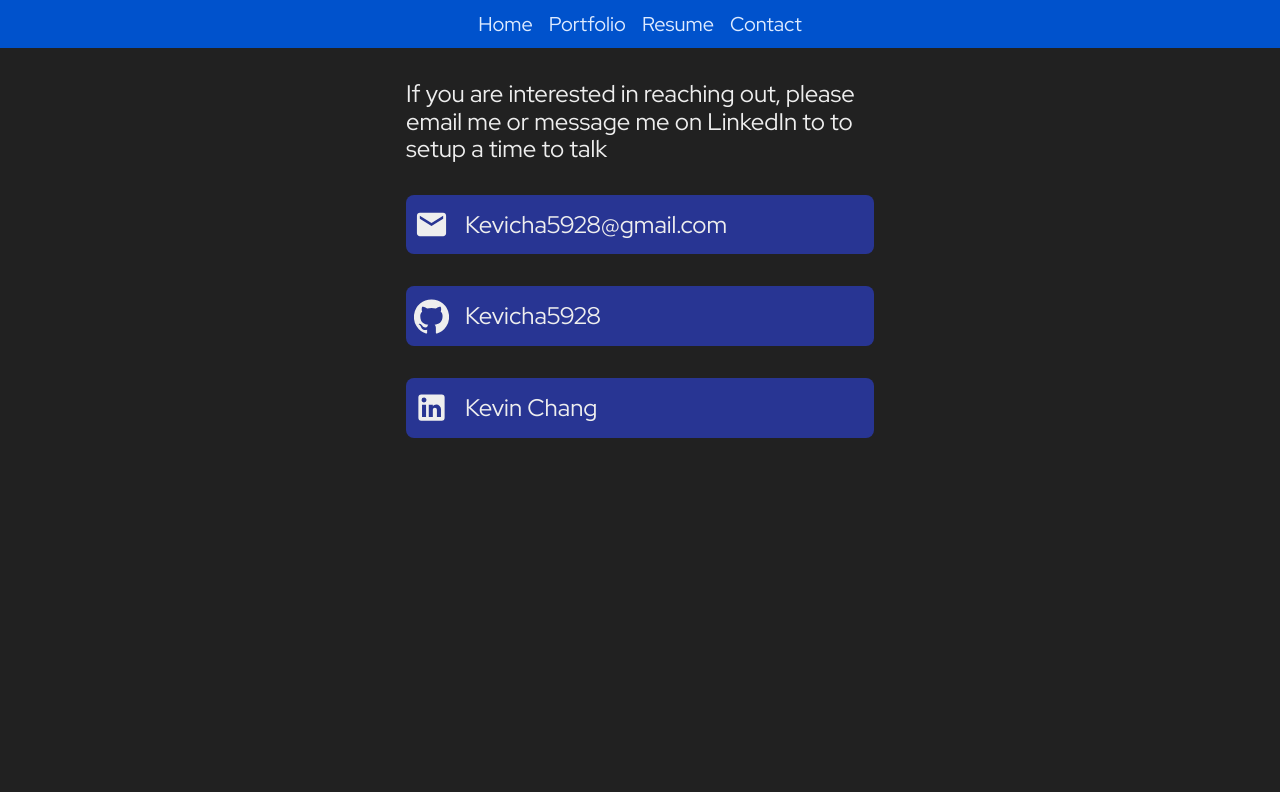
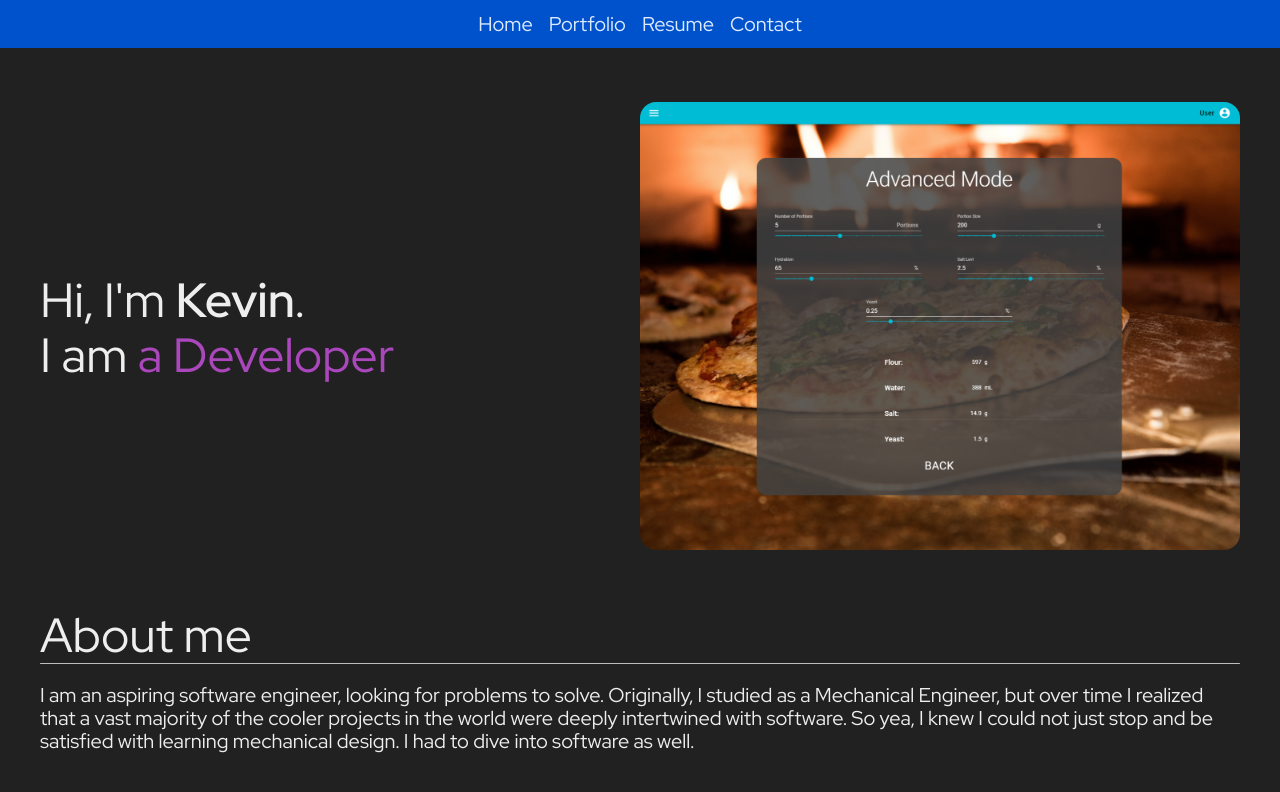
Before and after one commit to kevicha5928/portfolio, a React (Create React App) app: page / in a window 1280 px wide. Shown: the top 792 px of the page. Built offline with nearby package versions, Linux system fonts and the light colour scheme.

Commit message:
Updating image routes

```diff
--- a/src/Project/Pages/Contact/styles.js
+++ b/src/Project/Pages/Contact/styles.js
@@ -1,5 +1,5 @@
 import styled from 'styled-components';
-import { color, font, mixin, spacing } from 'Shared/utils/styles';
+import { color, font, spacing } from 'Shared/utils/styles';
 import { Email, GitHub, LinkedIn } from '@material-ui/icons';
 // import { sizes } from 'Shared/utils/styles';
 
--- a/src/Project/Pages/Home/Slideshow/index.jsx
+++ b/src/Project/Pages/Home/Slideshow/index.jsx
@@ -22,10 +22,16 @@ function Slideshow({ desc }) {
         case 'Engineer':
           targImg = software[genIdx(software.length)];
           break;
+        case 'Developer':
+          targImg = software[genIdx(software.length)];
+          break;
         case 'Chef':
           targImg = myfood[genIdx(myfood.length)];
           break;
         case 'Maker':
+          targImg = maker[genIdx(maker.length)];
+          break;
+        case 'Creator':
           targImg = maker[genIdx(maker.length)];
           break;
         case 'Foodie':
--- a/src/Project/Pages/Portfolio/ProjectCard/styles.js
+++ b/src/Project/Pages/Portfolio/ProjectCard/styles.js
@@ -15,7 +15,7 @@ export const GridItem = styled.div`
   display: flex;
   justify-content: center;
   align-items: center;
-  @media (max-width: 555px) {
+  @media (max-width: 1200px) {
     flex-basis: 100%;
   }
 `;
--- a/src/Project/Pages/Portfolio/index.jsx
+++ b/src/Project/Pages/Portfolio/index.jsx
@@ -7,7 +7,7 @@ export default function Portfolio() {
   // console.log(portfolio);
   return (
     <Grid>
-      <GridRow>
+      <GridRow id="gridrow">
         {portfolio.map((project) => (
           <ProjectCard project={project} key={project.title} />
         ))}
--- a/src/Project/Pages/Portfolio/styles.js
+++ b/src/Project/Pages/Portfolio/styles.js
@@ -11,6 +11,7 @@ export const GridRow = styled.div`
   flex-flow: row wrap;
   justify-content: flex-start;
   padding: ${spacing.single(6)};
+
   @media (max-width: 555px) {
     padding: ${spacing.single(2)};
   }
--- a/src/Shared/Redux/AppState/reducers.js
+++ b/src/Shared/Redux/AppState/reducers.js
@@ -1,7 +1,7 @@
 import { app } from 'Shared/constants/types';
 
 const initState = {
-  activePage: 3,
+  activePage: 0,
 };
 
 const appState = (state = initState, action) => {
--- a/src/Shared/constants/descriptors.js
+++ b/src/Shared/constants/descriptors.js
@@ -5,6 +5,7 @@ export const realDesc = [
   // 'a Software Engineer',
   'a Creator',
   'an Adventurer',
+  'a Chef',
 
   // 'a Mechanical Engineer',
 ];
--- a/src/Shared/constants/images.js
+++ b/src/Shared/constants/images.js
@@ -24,6 +24,8 @@ import rocky2 from './assets/travel/rocky2.jpg';
 // Engineering
 import code1 from './assets/software/code1.jpg';
 import sortApp from './assets/software/sortApp.jpg';
+import peetz from './assets/software/PizzaApp.png';
+import workoutapp from './assets/software/workoutapp2.jpg';
 
 // Logos
 import javascript from './assets/logos/javascript.png';
@@ -41,7 +43,7 @@ export const images = {
   maker: [cameraTrack, labcube, labcube2, quad],
   myfood: [alfredo, bread, margherita, mylomo, peetz1, steak1],
   travel: [rocky1, rocky2],
-  software: [sortApp, code1],
+  software: [sortApp, code1, peetz, workoutapp],
 };
 
 export const Logos = [
--- a/src/Shared/constants/portfolio.js
+++ b/src/Shared/constants/portfolio.js
@@ -1,6 +1,6 @@
 import sortApp from './assets/software/sortApp.jpg';
 import peetz from './assets/software/PizzaApp.png';
-import workoutapp from './assets/software/workoutapp.jpg';
+import workoutapp from './assets/software/workoutapp2.jpg';
 import cameraTrack from './assets/maker/cameratrack.jpg';
 // import exerMaterial from './assets/software/exerMaterial.png';
 
```
Also changed, not shown: src/Project/Pages/Contact/index.jsx (+1 -9 lines), src/Shared/constants/assets/software/workoutapp2.jpg (added), 1 other file (tests, documents, lock files or other folders).
